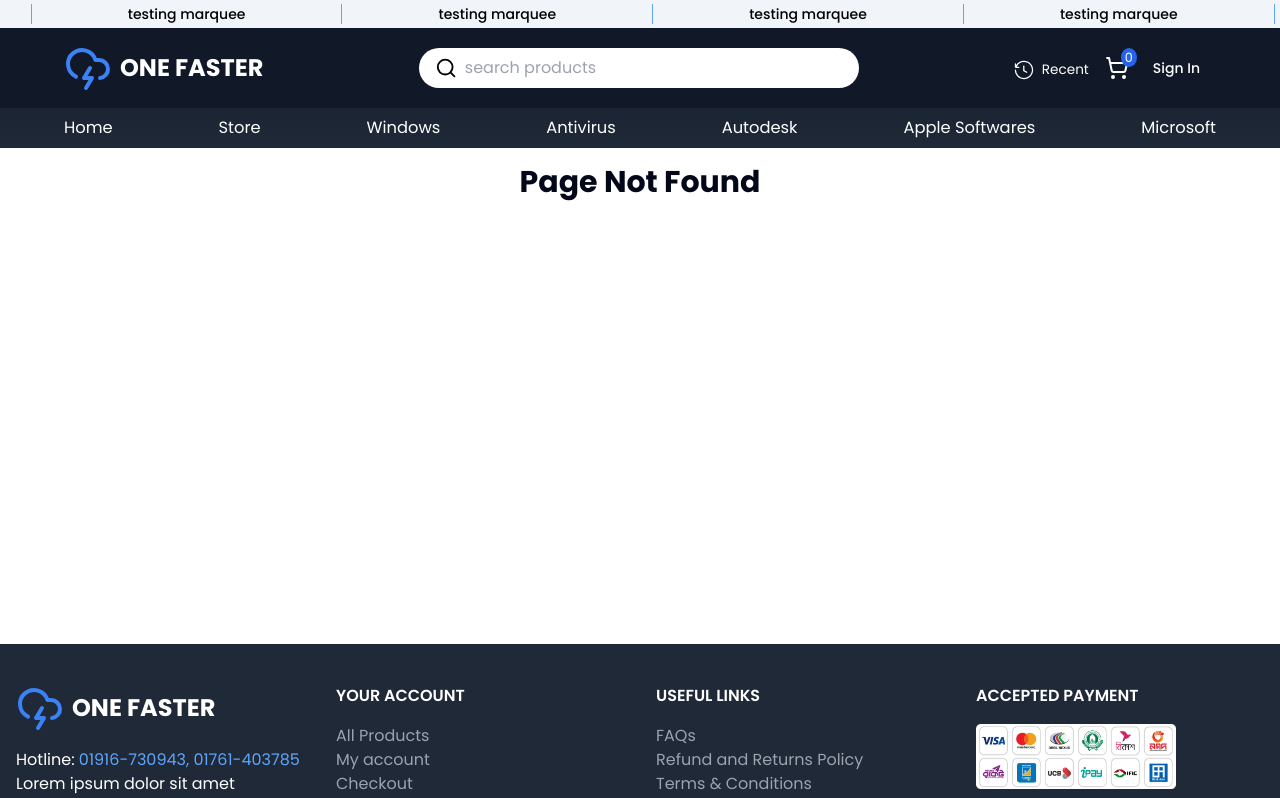
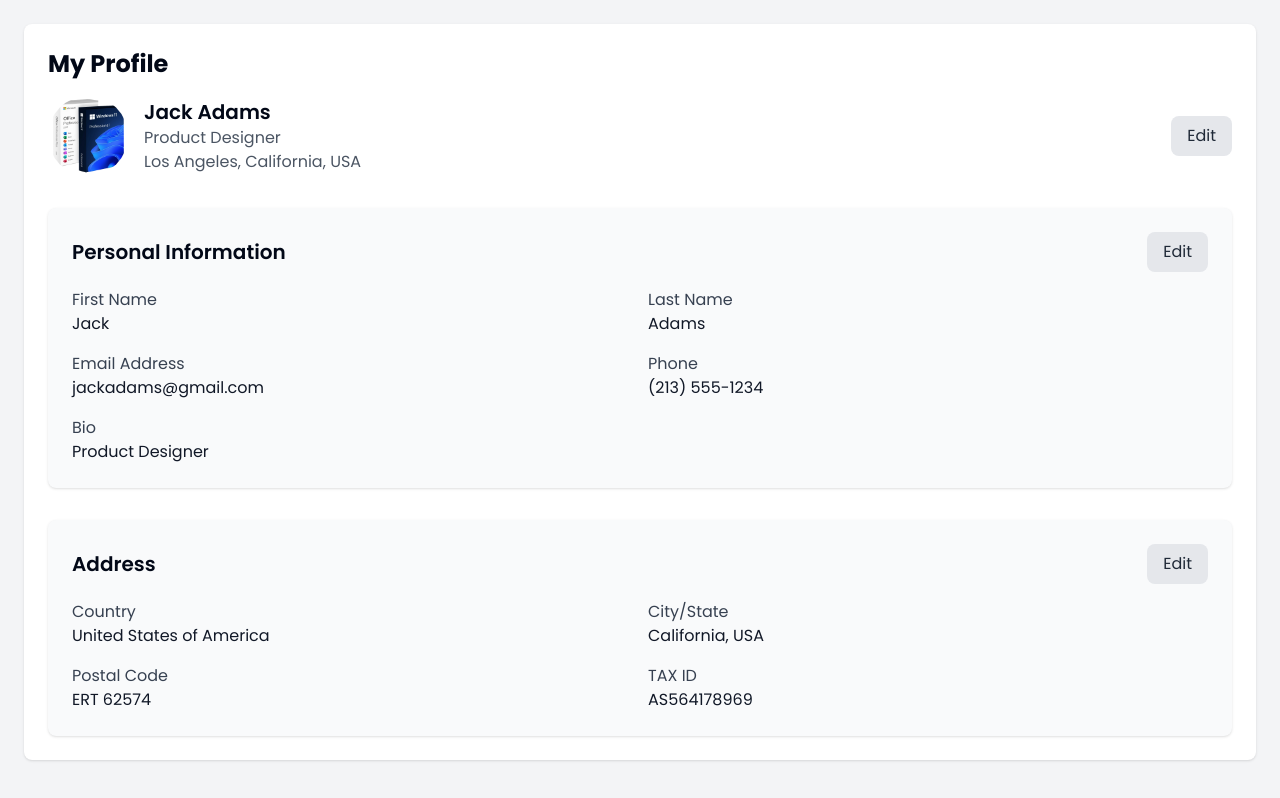
Before and after one commit to a-ww2-er/online-store, a Next.js app in the folder client/: page /profile in a window 1280 px wide. Before the commit this address had no page. Shown: the top 798 px of the page. Built offline with nearby package versions, Linux system fonts and the light colour scheme.

Commit message:
Setup profile page for user

```diff
--- a/client/src/app/layout.tsx
+++ b/client/src/app/layout.tsx
@@ -27,7 +27,6 @@
         {children}
         </ReduxProvider>
         </body>
-
     </html>
   );
 }
--- /dev/null
+++ b/client/src/app/profile/page.tsx
@@ -0,0 +1,95 @@
+import React from 'react';
+import Image from 'next/image';
+
+const ProfilePage = () => {
+  return (
+    <div className="min-h-screen bg-gray-100 p-6">
+      <div className="bg-white p-6 rounded-lg shadow mb-8">
+        <h1 className="text-2xl font-bold mb-4">My Profile</h1>
+
+        {/* Profile Header */}
+        <div className="flex justify-between items-center mb-8">
+          <div className="flex items-center">
+            <Image
+              src="/img1.png" // Replace with your profile image path
+              alt="Profile Picture"
+              width={80}
+              height={80}
+              className="rounded-full"
+            />
+            <div className="ml-4">
+              <h2 className="text-xl font-semibold">Jack Adams</h2>
+              <p className="text-gray-600">Product Designer</p>
+              <p className="text-gray-600">Los Angeles, California, USA</p>
+            </div>
+          </div>
+          <button className="px-4 py-2 bg-gray-200 text-gray-800 rounded-lg hover:bg-gray-300">
+            Edit
+          </button>
+        </div>
+
+        {/* Personal Information */}
+        <div className="bg-gray-50 p-6 rounded-lg shadow mb-8">
+          <div className="flex justify-between items-center mb-4">
+            <h2 className="text-xl font-semibold">Personal Information</h2>
+            <button className="px-4 py-2 bg-gray-200 text-gray-800 rounded-lg hover:bg-gray-300">
+              Edit
+            </button>
+          </div>
+          <div className="grid grid-cols-1 md:grid-cols-2 gap-4">
+            <div>
+              <label className="block text-gray-700">First Name</label>
+              <p className="text-gray-900">Jack</p>
+            </div>
+            <div>
+              <label className="block text-gray-700">Last Name</label>
+              <p className="text-gray-900">Adams</p>
+            </div>
+            <div>
+              <label className="block text-gray-700">Email Address</label>
+              <p className="text-gray-900">jackadams@gmail.com</p>
+            </div>
+            <div>
+              <label className="block text-gray-700">Phone</label>
+              <p className="text-gray-900">(213) 555-1234</p>
+            </div>
+            <div className="md:col-span-2">
+              <label className="block text-gray-700">Bio</label>
+              <p className="text-gray-900">Product Designer</p>
+            </div>
+          </div>
+        </div>
+
+        {/* Address */}
+        <div className="bg-gray-50 p-6 rounded-lg shadow">
+          <div className="flex justify-between items-center mb-4">
+            <h2 className="text-xl font-semibold">Address</h2>
+            <button className="px-4 py-2 bg-gray-200 text-gray-800 rounded-lg hover:bg-gray-300">
+              Edit
+            </button>
+          </div>
+          <div className="grid grid-cols-1 md:grid-cols-2 gap-4">
+            <div>
+              <label className="block text-gray-700">Country</label>
+              <p className="text-gray-900">United States of America</p>
+            </div>
+            <div>
+              <label className="block text-gray-700">City/State</label>
+              <p className="text-gray-900">California, USA</p>
+            </div>
+            <div>
+              <label className="block text-gray-700">Postal Code</label>
+              <p className="text-gray-900">ERT 62574</p>
+            </div>
+            <div>
+              <label className="block text-gray-700">TAX ID</label>
+              <p className="text-gray-900">AS564178969</p>
+            </div>
+          </div>
+        </div>
+      </div>
+    </div>
+  );
+};
+
+export default ProfilePage;
```
Also changed, not shown: client/src/app/page.tsx (+5 -4 lines), 1 other file (tests, documents, lock files or other folders).
